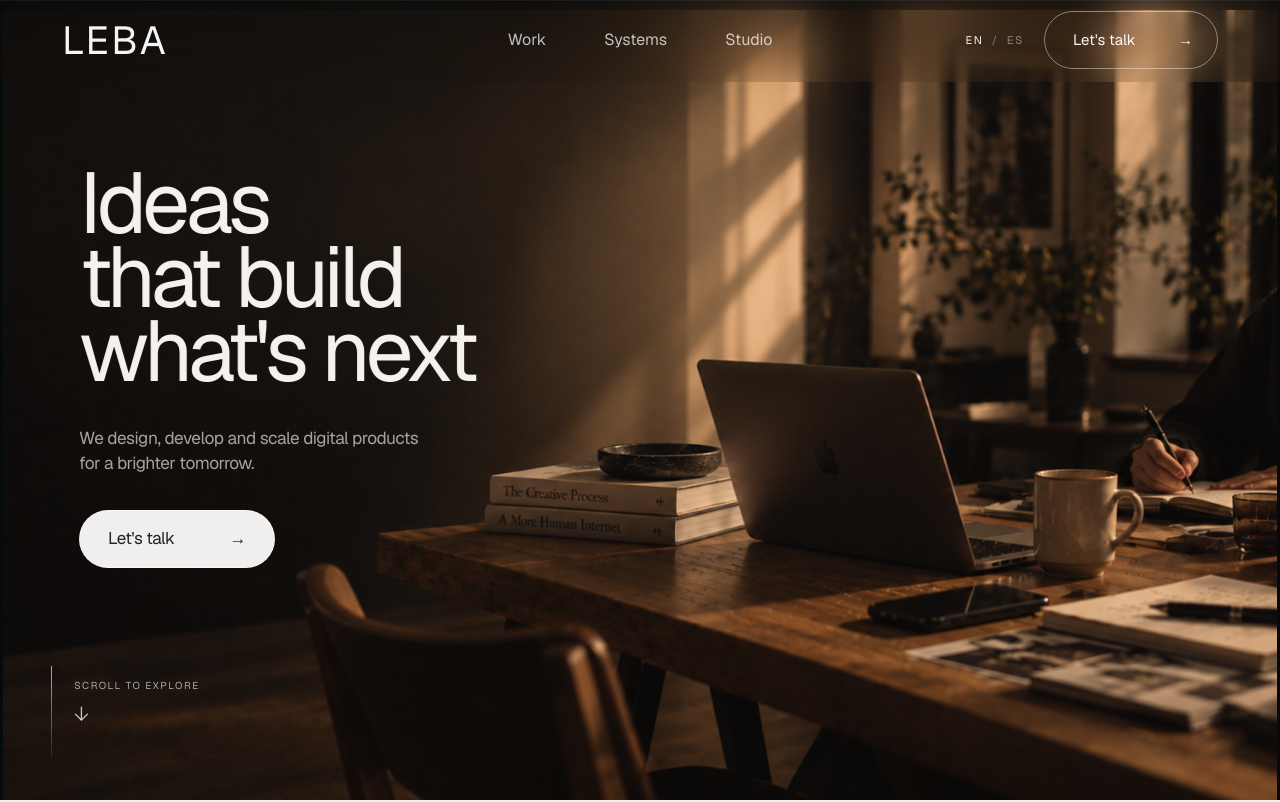
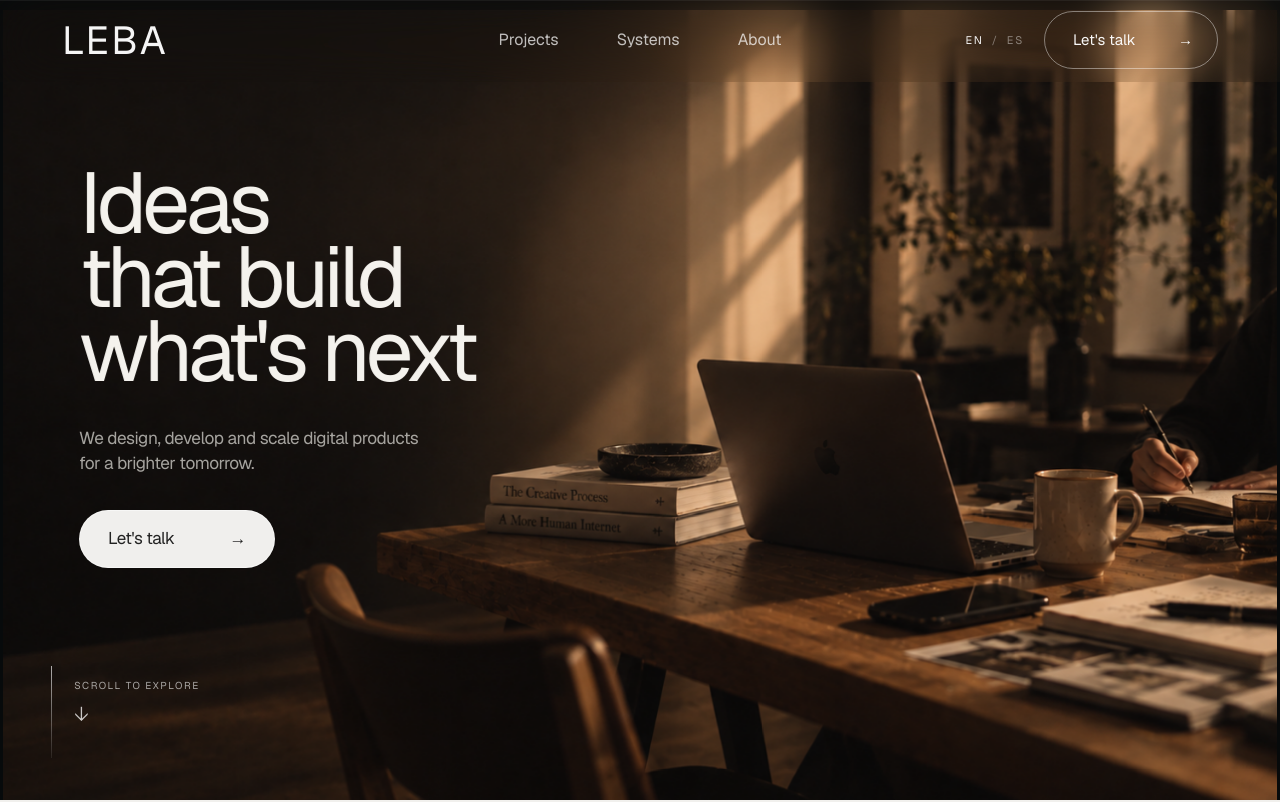
Before and after one commit to NicolasLlanos8799/weareleba, a Next.js app: page / in a window 1280 px wide. Shown: the top 802 px of the page. Built offline with nearby package versions, Linux system fonts and the light colour scheme.

Commit message:
Align navigation labels with section destinations

```diff
--- a/components/layout/SiteHeader.tsx
+++ b/components/layout/SiteHeader.tsx
@@ -4,8 +4,8 @@ import { CSSProperties, useEffect, useState } from "react";
 import { useLanguage } from "@/components/i18n/LanguageProvider";
 
 const navigation = {
-  en: [["Work", "/workinprocess"], ["Systems", "/#what-we-do"], ["Studio", "/about"]],
-  es: [["Trabajo", "/workinprocess"], ["Sistemas", "/#what-we-do"], ["Estudio", "/nosotros"]],
+  en: [["Projects", "/workinprocess"], ["Systems", "/#what-we-do"], ["About", "/about"]],
+  es: [["Proyectos", "/workinprocess"], ["Sistemas", "/#what-we-do"], ["Nosotros", "/nosotros"]],
 };
 
 type SiteHeaderProps = { tone?: "light" | "dark" };
```
